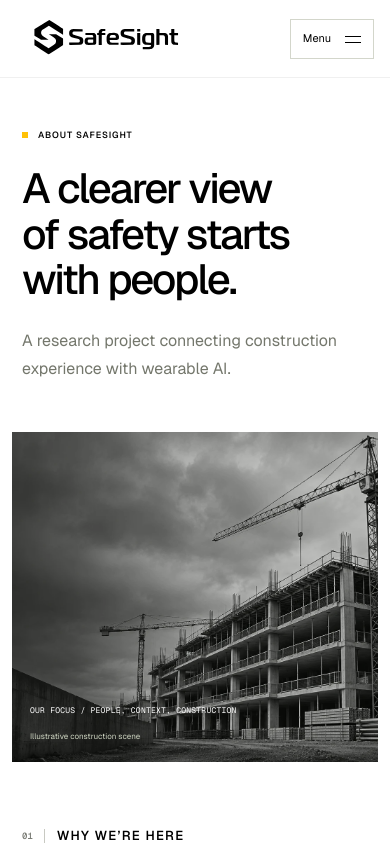
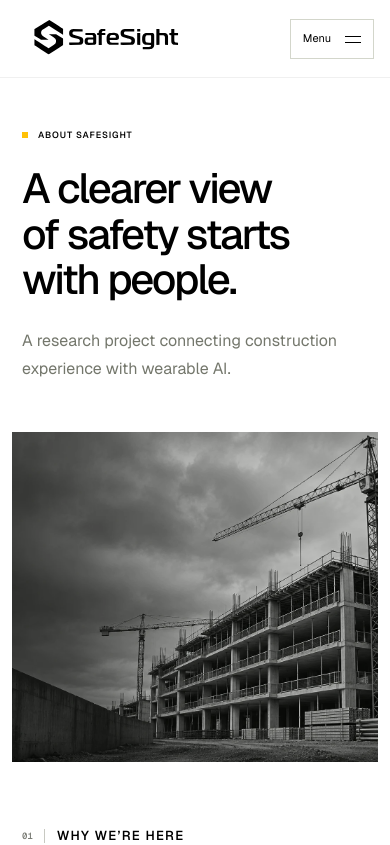
Before and after one commit to Khashayarghorab/Safesight, a Next.js app: page /about in a window 390 px wide. Shown: the top 845 px of the page. Built offline with nearby package versions, Linux system fonts and the light colour scheme.

Commit message:
Remove redundant image captions and simplify sample workflow copy

```diff
--- a/app/about/page.tsx
+++ b/app/about/page.tsx
@@ -12,7 +12,7 @@ export const metadata = pageMetadata(
 export default function About() {
   return <>
     <PageIntro label="About SafeSight" title="A clearer view of safety starts with people."><p>A research project connecting construction experience with wearable AI.</p></PageIntro>
-    <div className="about-panorama"><img src="/images/construction-hero.webp" alt="Illustrative construction frame and tower cranes" width="1920" height="1080" /><div className="container"><span className="mono">OUR FOCUS / PEOPLE, CONTEXT, CONSTRUCTION</span><span>Illustrative construction scene</span></div></div>
+    <div className="about-panorama"><img src="/images/construction-hero.webp" alt="Tower cranes above a concrete building under construction" width="1920" height="1080" /></div>
     <section className="container section story-grid"><div><Eyebrow number="01">Why we’re here</Eyebrow><h2>Safety Through<br />Intelligence</h2></div><div><p className="lead">SafeSight is exploring wearable AI and human-centred decision support for construction safety.</p><p>We're taking a research-informed approach: learn from site workflows, investigate technical limitations, and evaluate ideas with industry collaborators. Qualified people would remain responsible for assessing risks and deciding what to do.</p><p>Industry conversations help us choose practical questions to investigate.</p></div></section>
     <ResearchAffiliation />
     <section className="container about-research-link"><div><Eyebrow>Explore the research</Eyebrow><h2>Research in progress. Ideas in practice.</h2><p>Read the studies and ideas informing our work.</p></div><Link className="text-link" href="/research/">Explore the research <Icon name="diagonal" /></Link></section>
--- a/app/globals.css
+++ b/app/globals.css
@@ -72,7 +72,6 @@ svg{flex-shrink:0}
 .scroll-circle{display:grid;place-items:center;width:31px;height:31px;border:1px solid #787a71;border-radius:50%}
 .scroll-circle svg{width:13px;height:13px;transform:rotate(90deg)}
 .hero-coordinate{font-size:10px;letter-spacing:.1em;text-align:right;color:#e4e4dc;line-height:1.8}
-.hero-image-credit{position:absolute;right:50px;bottom:16px;color:#c2c4bb;font-size:8px}
 .audience-strip{display:flex;align-items:center;justify-content:space-between;gap:25px;padding-block:37px;border-bottom:1px solid var(--line)}
 .audience-strip>.mono{font-size:9px;color:#6b6d65;border-right:1px solid var(--line);padding-right:35px}
 .audience-strip>span:not(:first-child){display:flex;gap:13px;align-items:center;font-size:13px;color:#555750}
@@ -113,7 +112,6 @@ svg{flex-shrink:0}
 .workflow-panel{background:#fff;color:#000;overflow:hidden}
 .workflow-image{height:230px;position:relative;overflow:hidden;background:#46483f}
 .workflow-image>img{width:100%;height:100%;object-fit:cover;object-position:center 40%;opacity:.8}
-.visual-caption{position:absolute;top:18px;left:20px;font-family:'Geist Mono',monospace;font-size:8px;letter-spacing:.1em;background:rgba(0,0,0,.7);padding:6px 9px;color:#fff}
 .viewfinder{position:absolute;inset:36px 38px 62px;pointer-events:none}
 .viewfinder span{position:absolute;width:16px;height:16px;border-color:#FFC107;border-style:solid}
 .viewfinder span:nth-child(1){top:0;left:0;border-width:1px 0 0 1px}
@@ -137,7 +135,6 @@ svg{flex-shrink:0}
 .partner-image-footer{position:absolute;bottom:0;left:0;right:0;background:var(--yellow);color:#000;padding:23px 26px;display:flex;justify-content:space-between;align-items:center}
 .partner-image-footer .mono{font-size:10px;font-weight:550;letter-spacing:.08em}
 .partner-image-footer>svg{width:20px;height:20px}
-.image-disclosure{position:absolute;left:17px;top:17px;background:rgba(0,0,0,.7);color:#fff;padding:6px 9px;font-size:8px}
 .partner-copy{padding-block:12px}
 .partner-copy h2{margin-bottom:28px}
 .partner-copy>p:not(.eyebrow){font-size:14px;max-width:440px}
@@ -200,8 +197,6 @@ svg{flex-shrink:0}
 .check-list svg{height:17px;width:17px;margin-top:2px}
 .about-panorama{position:relative;height:450px;background:#1e2119;overflow:hidden;margin:0 24px}
 .about-panorama>img{width:100%;height:100%;object-fit:cover;object-position:center 65%;opacity:.85}
-.about-panorama>.container{position:absolute;bottom:25px;left:0;right:0;display:flex;justify-content:space-between;color:#fff;gap:20px}
-.about-panorama>.container>span:last-child{font-size:9px}
 .values-section{background:var(--paper)}
 .values-list{margin-top:55px}
 .values-list article{display:grid;grid-template-columns:70px 1fr 1fr;align-items:baseline;gap:30px;border-top:1px solid #d1d3c9;padding:32px 0}
@@ -307,7 +302,6 @@ html{scroll-padding-top:90px}
 .hero-coordinate{font-size:7px;letter-spacing:.04em;line-height:1.8}
 .scroll-link{font-size:9px;gap:8px;max-width:180px}
 .scroll-circle{width:25px;height:25px;flex-shrink:0}
-.hero-image-credit{font-size:7px;right:24px;bottom:13px}
 .audience-strip{padding-block:28px;display:grid;grid-template-columns:1fr 1fr;gap:20px 18px}
 .audience-strip>.mono{grid-column:1/-1;font-size:8px}
 .audience-strip>.mono br{display:none}
@@ -388,9 +382,6 @@ h2{font-size:37px}
 .check-list li{font-size:12px;line-height:1.7}
 .about-panorama{margin:0 12px;height:330px}
 .about-panorama>img{object-position:65% center}
-.about-panorama>.container{display:block;width:calc(100% - 36px);bottom:20px}
-.about-panorama .mono{font-size:8px}
-.about-panorama>.container>span:last-child{font-size:8px;display:block;margin-top:10px;color:#d1d8c4}
 .values-list{margin-top:35px}
 .values-list article{grid-template-columns:26px 1fr;gap:15px;padding-block:27px}
 .values-list .mono{font-size:10px}
@@ -423,7 +414,6 @@ input,select,textarea{font-size:16px}
 .concept-board{border:1px solid #d7d9d0;background:#fff;box-shadow:0 18px 55px #17181608;min-width:0}
 .concept-toolbar{display:flex;align-items:center;justify-content:space-between;gap:18px;padding:22px 28px;border-bottom:1px solid #d7d9d0;flex-wrap:wrap}
 .concept-toolbar>.mono{color:#5d6057;letter-spacing:.08em}
-.concept-badge{font-size:11px;line-height:1.5;padding:6px 10px;background:#fff4c5;border:1px solid #ebd278;color:#51420d}
 .concept-grid{display:grid;grid-template-columns:minmax(0,1fr) minmax(0,1.15fr)}
 .concept-capture{background:#191c17;color:#fff;min-width:0}
 .concept-photo{position:relative;overflow:hidden}
@@ -435,7 +425,6 @@ input,select,textarea{font-size:16px}
 .concept-capture .concept-label{color:#d0d5c9}
 .concept-capture h3{font-size:27px;margin-bottom:20px;letter-spacing:-.035em}
 .concept-capture .concept-quote{color:#fff;font-size:19px;line-height:1.65;letter-spacing:-.02em;margin-bottom:18px}
-.concept-capture .concept-caption{color:#b4baaa;font-size:11px;line-height:1.65;margin:0}
 .concept-review{list-style:none;margin:0;padding:0;min-width:0}
 .concept-review li{padding:28px 34px;border-bottom:1px solid #deded9}
 .concept-review li:last-child{border-bottom:0}
--- a/app/page.tsx
+++ b/app/page.tsx
@@ -27,7 +27,6 @@ export default function Home() {
         <div className="hero-copy"><h1 id="hero-heading">Wearable AI for construction safety</h1><p>Less paperwork. Clearer review. Better follow-through.</p><p className="hero-description">{site.description}</p><div className="hero-actions"><Link className="button" href="/contact/#inquiry">Start a conversation <Icon name="diagonal" /></Link><Link href="/technology/" className="hero-secondary">Discover the technology <Icon name="arrow" /></Link></div></div>
         <div className="hero-bottom"><a href="#approach" className="scroll-link"><span className="scroll-circle"><Icon name="arrow" /></span>Meet the SafeSight approach</a><span className="hero-coordinate mono">A CLEARER VIEW.<br />A HUMAN DECISION.</span></div>
       </div>
-      <span className="hero-image-credit">Illustrative construction scene</span>
     </section>
     <div className="audience-strip container"><span className="mono">DEVELOPING FOR<br />THE PEOPLE ON SITE</span><span><Icon name="people" />Construction teams</span><span><Icon name="shield" />Safety leaders</span><span><Icon name="layers" />Research & technology partners</span></div>
     <DemoVideo />
@@ -37,7 +36,7 @@ export default function Home() {
       <div className="principles" aria-label="Development goals"><article><Icon name="glasses" /><div><h3>Simpler records</h3><p>Turn field notes into structured records with less repeated entry.</p></div></article><article><Icon name="scan" /><div><h3>AI-assisted review</h3><p>Bring potential hazards into focus for qualified review.</p></div></article><article><Icon name="people" /><div><h3>Visible next steps</h3><p>Keep responsibilities and progress connected to each observation.</p></div></article></div>
     </section>
     <ProductConcept />
-    <section className="container section partner-section"><div className="partner-visual"><img src="/images/site-perspective.webp" alt="Illustrative supervisor reviewing a construction site" width="1400" height="1050" loading="lazy" /><div className="partner-image-footer"><span className="mono">BUILT AROUND PEOPLE.</span><Icon name="diagonal" /></div><span className="image-disclosure">Illustrative scene · not a SafeSight pilot</span></div><div className="partner-copy"><Eyebrow number="03">Who it is for</Eyebrow><h2>Built around<br />the people<br /><span className="text-muted">responsible for safety.</span></h2><p>What slows your team down: scattered notes, repeated entry, or actions that lose momentum? Help us understand where better tools could make a practical difference.</p><ul className="partner-list"><li><Icon name="check" />Safety managers & site supervisors</li><li><Icon name="check" />Health & safety professionals</li><li><Icon name="check" />Research & technology collaborators</li></ul><Link href="/contact/#inquiry" className="text-link">Tell us about your workflow <Icon name="diagonal" /></Link></div></section>
+    <section className="container section partner-section"><div className="partner-visual"><img src="/images/site-perspective.webp" alt="Supervisor overlooking a construction site" width="1400" height="1050" loading="lazy" /><div className="partner-image-footer"><span className="mono">BUILT AROUND PEOPLE.</span><Icon name="diagonal" /></div></div><div className="partner-copy"><Eyebrow number="03">Who it is for</Eyebrow><h2>Built around<br />the people<br /><span className="text-muted">responsible for safety.</span></h2><p>What slows your team down: scattered notes, repeated entry, or actions that lose momentum? Help us understand where better tools could make a practical difference.</p><ul className="partner-list"><li><Icon name="check" />Safety managers & site supervisors</li><li><Icon name="check" />Health & safety professionals</li><li><Icon name="check" />Research & technology collaborators</li></ul><Link href="/contact/#inquiry" className="text-link">Tell us about your workflow <Icon name="diagonal" /></Link></div></section>
     <FAQ />
     <Pilot />
   </>;
--- a/app/technology/page.tsx
+++ b/app/technology/page.tsx
@@ -10,7 +10,7 @@ export const metadata = pageMetadata(
 export default function Technology() {
   return <>
     <PageIntro label="Technology / In development" title="How could AI support construction safety inspections?"><p>Follow an observation from wearable capture to review and action. This is the workflow we are investigating.</p></PageIntro>
-    <section className="workflow-section"><div className="container section"><div className="section-heading"><div><Eyebrow number="01">The intended workflow</Eyebrow><h2>Observe. Understand. Decide.</h2></div><p className="section-aside">Explore each step below.<br />A concept, not a live system.</p></div><Workflow /></div></section>
+    <section className="workflow-section"><div className="container section"><div className="section-heading"><div><Eyebrow number="01">The intended workflow</Eyebrow><h2>Observe. Understand. Decide.</h2></div><p className="section-aside">Follow a site observation through the three steps.</p></div><Workflow /></div></section>
     <section className="container section technology-priorities"><div className="section-heading"><div><Eyebrow number="02">What we’re evaluating</Eyebrow><h2>Designed for the job site.<br />Grounded in its realities.</h2></div><p className="section-aside">Field performance has to be earned.<br />These are our development priorities.</p></div><div className="feature-grid">
       <article><Icon name="glasses" /><span className="mono">01 / DOCUMENTATION</span><h3>From observations to useful records</h3><p>Retain the image, spoken note, and site context together so observations are easier to revisit.</p></article>
       <article><Icon name="layers" /><span className="mono">02 / REASONING</span><h3>Useful context, clearly explained</h3><p>Present potential hazards and supporting context in a form a reviewer can question and check.</p></article>
--- a/components/workflow.tsx
+++ b/components/workflow.tsx
@@ -2,7 +2,7 @@
 import { useRef, useState } from 'react';
 import { Icon } from './icons';
 const stages = [
-  { label: 'Observe', body: 'Exploring how smart glasses and field notes could capture context for clearer safety records.', icon: 'glasses' as const, panelLabel: '01 / FIELD OBSERVATION', panelTitle: 'The context is on site.', panelBody: 'An illustrative observation: materials appear to obstruct an access route. An image and note could provide context for a safety record.', tags: ['Worker perspective', 'Site context'], note: 'An observation for human review, not a confirmed hazard.' },
+  { label: 'Observe', body: 'Exploring how smart glasses and field notes could capture context for clearer safety records.', icon: 'glasses' as const, panelLabel: '01 / FIELD OBSERVATION', panelTitle: 'The context is on site.', panelBody: 'During a site walk, a supervisor notices materials narrowing an access route. A photo and a spoken note could record where the materials are and how they affect access.', tags: ['Worker perspective', 'Site context'], note: 'An observation for human review, not a confirmed hazard.' },
   { label: 'Understand', body: 'Evaluating how AI could organize observations and suggest potential hazards for qualified human review.', icon: 'layers' as const, panelLabel: '02 / AI-ASSISTED REASONING', panelTitle: 'A question worth checking.', panelBody: 'AI could help organize the note and ask whether access is restricted. A qualified person would check the evidence and site context.', tags: ['Potential risk', 'Context matters'], note: 'AI may be incomplete or incorrect. Verification is essential.' },
   { label: 'Decide', body: 'Exploring support for people to record action responsibilities and review progress after deciding what is needed.', icon: 'shield' as const, panelLabel: '03 / HUMAN REVIEW', panelTitle: 'The decision stays human.', panelBody: 'A qualified person would check the route and decide what action is needed. Intended follow-up support would help record responsibility and progress; people would verify completion.', tags: ['Human decisions', 'Intended follow-up'], note: 'No autonomous safety decisions or guaranteed detection.' },
 ];
@@ -26,7 +26,7 @@ export default function Workflow() {
       <p className="workflow-disclaimer">An intended workflow, currently under development.<br />Capabilities and field performance are not yet validated.</p>
     </div>
     <div id="workflow-panel" role="tabpanel" aria-labelledby={`stage-${active}`} tabIndex={0} className="workflow-panel">
-      <div className="workflow-image"><img src="/images/site-perspective.webp" alt="Illustrative construction supervisor looking across a concrete building site" width="1400" height="1050" loading="lazy" /><span className="visual-caption">ILLUSTRATIVE SCENARIO</span><div className="viewfinder" aria-hidden="true"><span /><span /><span /><span /></div><div className="workflow-image-label"><Icon name={stage.icon} /><span>{stage.label}</span><span className="mono">0{active + 1} / 03</span></div></div>
+      <div className="workflow-image"><img src="/images/site-perspective.webp" alt="Supervisor looking across a concrete building site" width="1400" height="1050" loading="lazy" /><div className="viewfinder" aria-hidden="true"><span /><span /><span /><span /></div><div className="workflow-image-label"><Icon name={stage.icon} /><span>{stage.label}</span><span className="mono">0{active + 1} / 03</span></div></div>
       <div className="workflow-card" key={active}><span className="mono panel-eyebrow">{stage.panelLabel}</span><h3>{stage.panelTitle}</h3><p>{stage.panelBody}</p><div className="workflow-tags">{stage.tags.map(tag => <span key={tag}>{tag}</span>)}</div><p className="panel-note"><Icon name="eye" />{stage.note}</p></div>
     </div>
   </div>;
--- a/lib/metadata.ts
+++ b/lib/metadata.ts
@@ -3,7 +3,7 @@ import { site } from './site';
 
 export function pageMetadata(title: string, description: string, path: string): Metadata {
   const fullTitle = `${title} | ${site.name}`;
-  const image = { url: '/images/construction-hero.webp', alt: 'Illustrative construction scene for SafeSight' };
+  const image = { url: '/images/construction-hero.webp', alt: 'Tower cranes above a concrete building under construction' };
 
   return {
     title: { absolute: fullTitle },
```
Also changed, not shown: components/product-concept.tsx (+3 -4 lines).
